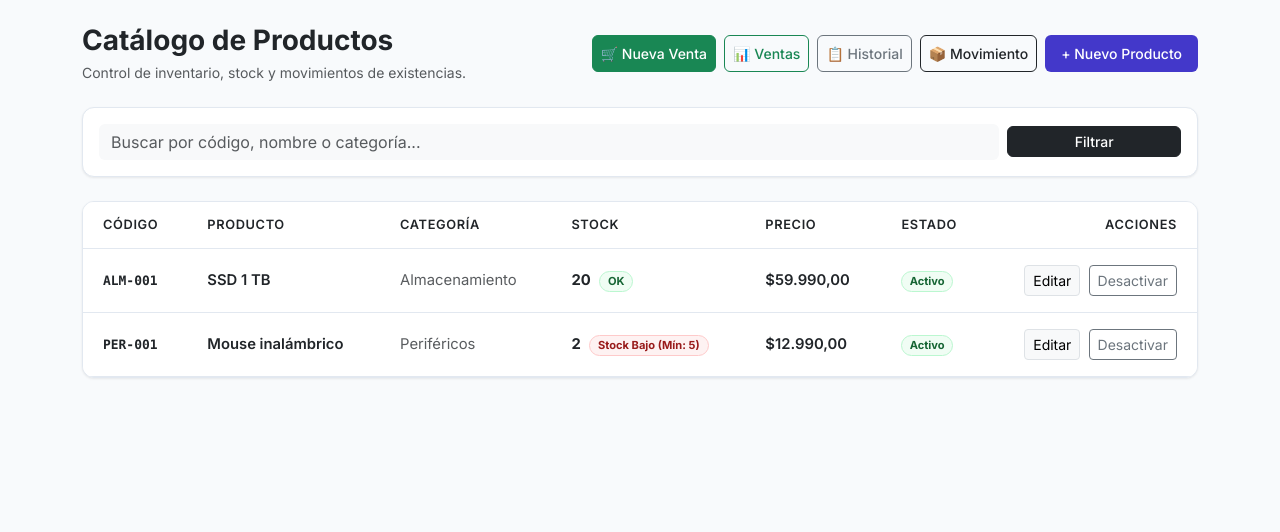
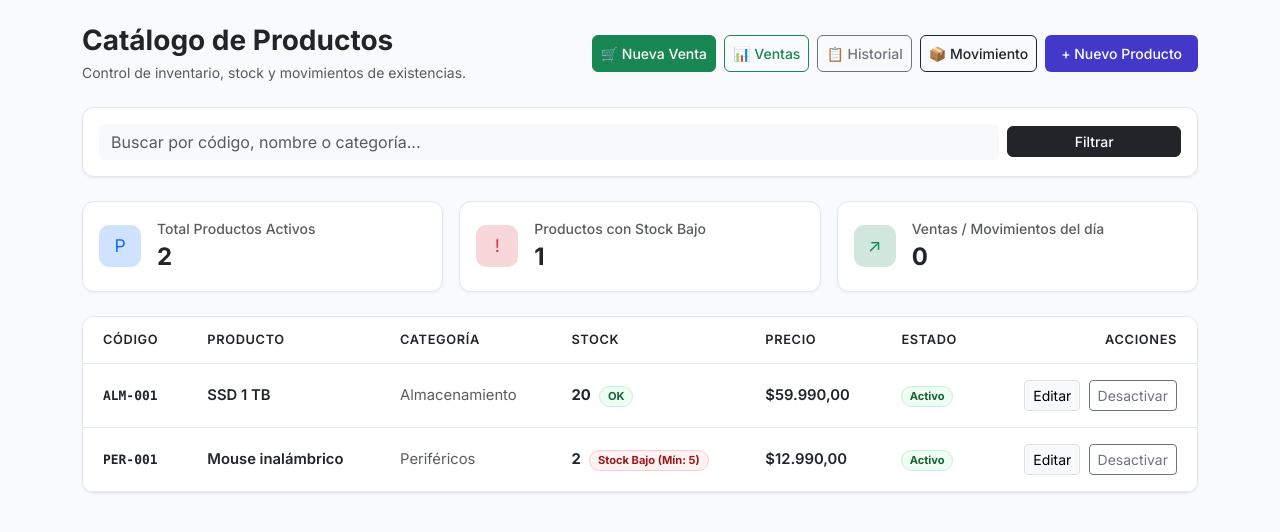
Before and after one commit to DemianCid/tecnostock-inventario, a PHP site: page /index.php in a window 1280 px wide. Shown: the part 73-605 px from the top of the page. Run offline with PHP 8.4, Linux system fonts and the light colour scheme; a user stored in the database is signed in; data comes from the database, SQL or seed files in the repository; both versions use the stored data as it was after the commit; tables that the repository leaves empty hold one stand-in row (values such as "Sample post").

Commit message:
Agrega tarjetas KPI en panel principal y mejora script SQL

```diff
--- a/eliminar_producto.php
+++ b/eliminar_producto.php
@@ -10,8 +10,9 @@ require_once 'conexion.php';
 if ($_SERVER['REQUEST_METHOD'] === 'POST') {
     $id = filter_var($_POST['id'] ?? null, FILTER_VALIDATE_INT);
     if ($id !== false && $id > 0) {
-        $stmt = $conexion->prepare("UPDATE productos SET estado = 'inactivo' WHERE id = :id");
-        $stmt->execute([':id' => $id]);
+        $_POST['estado'] = 'inactivo';
+        require 'desactivar_producto.php';
+        exit;
     }
 }
 
--- a/index.php
+++ b/index.php
@@ -30,6 +30,25 @@ $sql .= " ORDER BY p.id DESC";
 $stmt = $conexion->prepare($sql);
 $stmt->execute($params);
 $productos = $stmt->fetchAll(PDO::FETCH_ASSOC);
+
+$stmtActivos = $conexion->prepare(
+    "SELECT COUNT(*) FROM productos WHERE estado = 'activo'"
+);
+$stmtActivos->execute();
+$totalActivos = (int)$stmtActivos->fetchColumn();
+
+$stmtStockBajo = $conexion->prepare(
+    "SELECT COUNT(*) FROM productos
+     WHERE estado = 'activo' AND stock_actual <= stock_minimo"
+);
+$stmtStockBajo->execute();
+$totalStockBajo = (int)$stmtStockBajo->fetchColumn();
+
+$stmtMovimientosHoy = $conexion->prepare(
+    "SELECT COUNT(*) FROM movimientos WHERE DATE(fecha) = CURDATE()"
+);
+$stmtMovimientosHoy->execute();
+$totalMovimientosHoy = (int)$stmtMovimientosHoy->fetchColumn();
 ?>
 <!DOCTYPE html>
 <html lang="es">
@@ -139,6 +158,27 @@ $productos = $stmt->fetchAll(PDO::FETCH_ASSOC);
             color: #475569;
             border: 1px solid #e2e8f0;
         }
+
+        /* Resumen del panel */
+        .summary-card {
+            border: 1px solid var(--border-color);
+            border-radius: 12px;
+            box-shadow: 0 1px 3px rgba(15, 23, 42, 0.05);
+            transition: transform 0.2s ease, box-shadow 0.2s ease;
+        }
+        .summary-card:hover {
+            transform: translateY(-2px);
+            box-shadow: 0 8px 20px rgba(15, 23, 42, 0.08);
+        }
+        .summary-icon {
+            width: 42px;
+            height: 42px;
+            border-radius: 10px;
+            display: inline-flex;
+            align-items: center;
+            justify-content: center;
+            font-size: 1.1rem;
+        }
     </style>
 </head>
 <body>
@@ -201,6 +241,43 @@ $productos = $stmt->fetchAll(PDO::FETCH_ASSOC);
                     <?php endif; ?>
                 </div>
             </form>
+        </div>
+
+        <!-- Resumen general -->
+        <div class="row g-3 mb-4">
+            <div class="col-md-4">
+                <div class="card summary-card h-100">
+                    <div class="card-body d-flex align-items-center gap-3 p-3">
+                        <div class="summary-icon bg-primary-subtle text-primary">P</div>
+                        <div>
+                            <div class="text-muted small fw-medium">Total Productos Activos</div>
+                            <div class="fs-4 fw-bold text-dark"><?= $totalActivos ?></div>
+                        </div>
+                    </div>
+                </div>
+            </div>
+            <div class="col-md-4">
+                <div class="card summary-card h-100">
+                    <div class="card-body d-flex align-items-center gap-3 p-3">
+                        <div class="summary-icon bg-danger-subtle text-danger">!</div>
+                        <div>
+                            <div class="text-muted small fw-medium">Productos con Stock Bajo</div>
+                            <div class="fs-4 fw-bold text-dark"><?= $totalStockBajo ?></div>
+                        </div>
+                    </div>
+                </div>
+            </div>
+            <div class="col-md-4">
+                <div class="card summary-card h-100">
+                    <div class="card-body d-flex align-items-center gap-3 p-3">
+                        <div class="summary-icon bg-success-subtle text-success">↗</div>
+                        <div>
+                            <div class="text-muted small fw-medium">Ventas / Movimientos del día</div>
+                            <div class="fs-4 fw-bold text-dark"><?= $totalMovimientosHoy ?></div>
+                        </div>
+                    </div>
+                </div>
+            </div>
         </div>
 
         <!-- Tabla principal limpia -->
```
Also changed, not shown: tecnostock.sql (+7 -0 lines).
